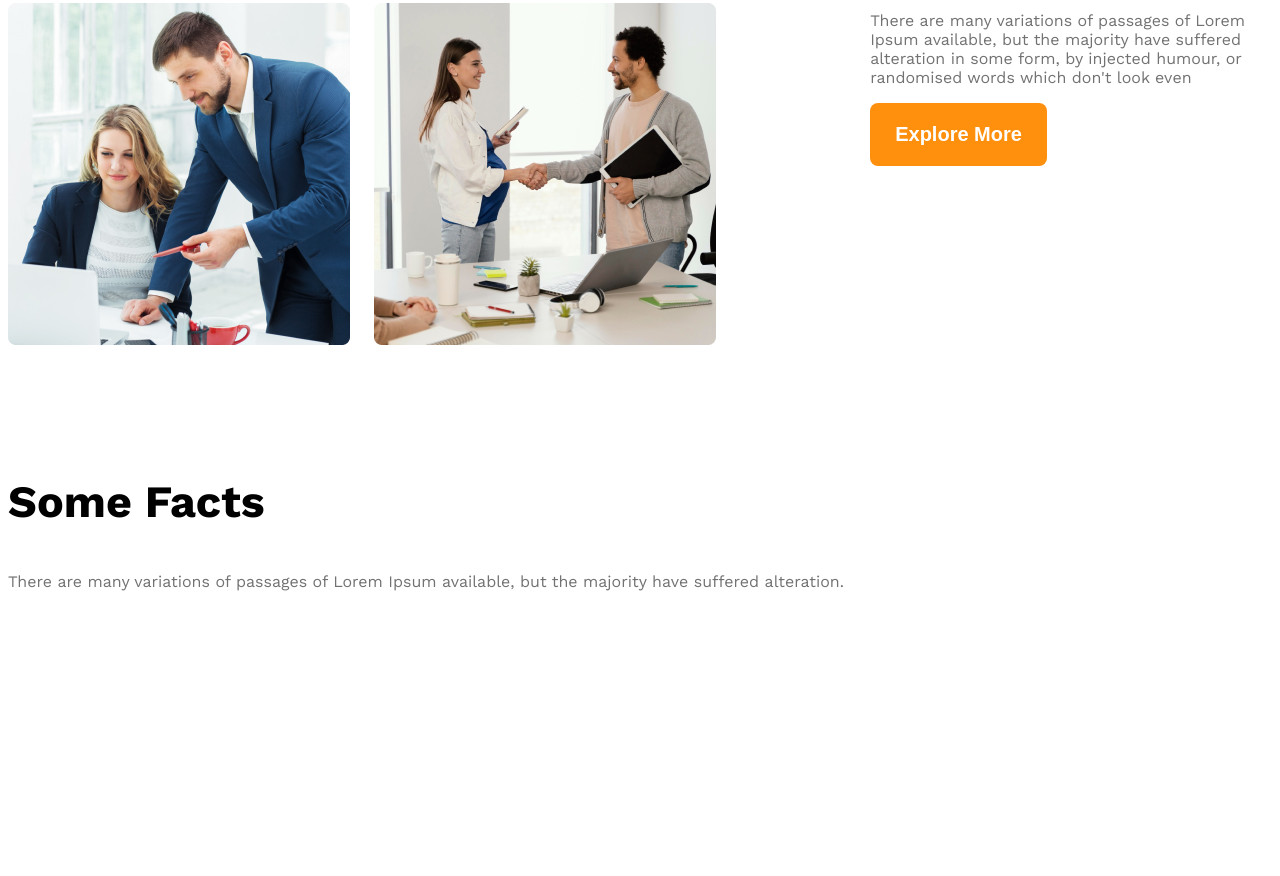
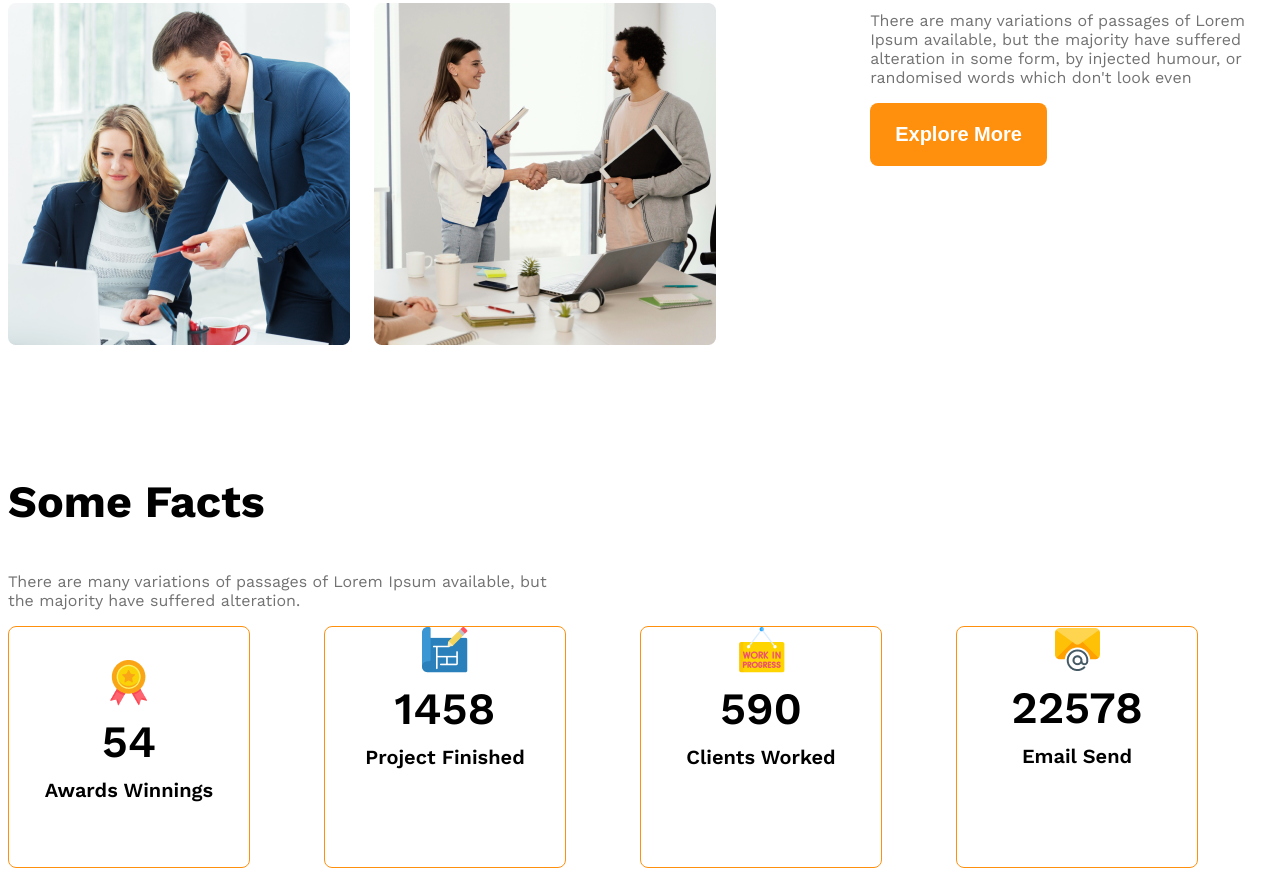
Before and after one commit to mohsyn007/g3-architec-website, a plain HTML site: page index.html in a window 1280 px wide. Shown: the part 1584-2460 px from the top of the page. Before the commit the page ends 2356 px from the top, so only its background shows below. Drawn offline with nearby package versions, Linux system fonts and the light colour scheme.

Commit message:
something new added

```diff
--- a/architecture.css
+++ b/architecture.css
@@ -39,7 +39,7 @@
     font-size: 1.25rem;
     font-weight: 600;
     border-radius: 8px;
-    border:none;
+    border: none;
 }
 
 
@@ -51,6 +51,7 @@ main {
 main>section {
     margin-top: 130px;
 }
+
 .section-title {
     font-size: 2.8rem;
     font-weight: 700;
@@ -130,34 +131,75 @@ main>section {
     max-width: 530px;
 }
 
+#quick-list {
+    font-weight: 700;
+}
+
+/* some facts related styles */
+.fact-card {
+    border: 1px solid #FF900E;
+    width: 240px;
+    height: 240px;
+    border-radius: 8px;
+    text-align: center;
+    align-items: center;
+    justify-content: center;
+}
+
+.fact-container {
+    display: grid;
+    grid-template-columns: repeat(4, 1fr);
+}
+
+.fact-number {
+    font-size: 2.8rem;
+    font-weight: 600;
+    margin-top: 5px;
+    margin-bottom: 10px;
+}
+
+.fact-name {
+    font-size: 1.25rem;
+    font-weight: 600;
+    margin-top: 10px;
+
+
+
+}
+
+.fact-description {
+    max-width: 540px;
+}
+
+
+
 /* responsive media query  */
 
 @media screen and (max-width:576px) {
 
     .navbar,
-    .nav-links
-    .teams {
+    .nav-links .teams {
         flex-direction: column;
     }
-    .team-image-container
-    {
-    grid-template-columns: repeat(1,1fr);
+
+    .team-image-container {
+        grid-template-columns: repeat(1, 1fr);
     }
-    .our-features
-    {
+
+    .our-features {
         margin-left: 20px;
         /* display: flex;
     flex-direction: column; */
     }
 }
+
 /* medium size  device styles */
-@media screen and (min-width:576px) and (max-width:992px)
-{
-.teams
-{
+@media screen and (min-width:576px) and (max-width:992px) {
+    .teams {
         flex-direction: column;
     }
-.our-features{
+
+    .our-features {
         margin-left: 50px;
     }
 }
--- a/index.html
+++ b/index.html
@@ -1,11 +1,13 @@
 <!DOCTYPE html>
 <html lang="en">
+
 <head>
     <meta charset="UTF-8">
     <meta name="viewport" content="width=device-width, initial-scale=1.0">
     <title>G-3 Architecture website</title>
     <link rel="stylesheet" href="architecture.css">
 </head>
+
 <body class="work-sans-font">
     <header class="bg-light">
         <nav class="navbar display-flex">
@@ -22,7 +24,9 @@
         <div class="banner">
             <div class="banner-content">
                 <h1 class="banner-title">Brand New Group of Architects </h1>
-            <p class="banner-description">There are many variations of passages of Lorem Ipsum available, but the majority have suffered alteration in some form, by injected humour, or randomised words which don't look even</p>
+                <p class="banner-description">There are many variations of passages of Lorem Ipsum available, but the
+                    majority have suffered alteration in some form, by injected humour, or randomised words which don't
+                    look even</p>
                 <button class="btn-primary">Explore More</button>
             </div>
             <img class="banner-image" src="images/banner.png" alt="">
@@ -38,8 +42,11 @@
                 <img src="images/team4.png" alt="">
             </div>qui
             <div class="our-features">
-            <h3 class="section-title"><span id="quick-list" class="text-light-gray ">Quick list</span> <span>of Our</span> <span class="text-primary"> Features</span></h3>
-            <p class="features-description text-light-gray">There are many variations of passages of Lorem Ipsum available, but the majority have suffered alteration in some form, by injected humour, or randomised words which don't look even</p>
+                <h3 class="section-title"><span id="quick-list" class="text-light-gray ">Quick list</span> <span>of
+                        Our</span> <span class="text-primary"> Features</span></h3>
+                <p class="features-description text-light-gray">There are many variations of passages of Lorem Ipsum
+                    available, but the majority have suffered alteration in some form, by injected humour, or randomised
+                    words which don't look even</p>
                 <button class="btn-primary">Explore More</button>
 
             </div>
@@ -47,28 +54,38 @@
         <!-- the features will enjoy -->
         <section>
             <h3 class="section-title">Some Facts</h3>
-            <p class="text-light-gray">There are many variations of passages of Lorem Ipsum available, but the majority have suffered alteration.</p>
+            <p class="text-light-gray fact-description">There are many variations of passages of Lorem Ipsum available,
+                but the majority have suffered alteration.</p>
             <div class="fact-container">
                 <!-- .fact*4>img.fact-icon+h4.fact-number+h5.fact-name -->
-            <div class="fact">
-                <img src="" alt="" class="fact-icon">
-                <h4 class="fact-number"></h4>
-                <h5 class="fact-name"></h5>
+
+                <div class="fact-card display-flex">
+                    <div>
+                        <img src="images/icons/ribon.png" alt="" class="fact-icon">
+                        <h4 class="fact-number">54</h4>
+                        <h5 class="fact-name">Awards Winnings</h5>
                     </div>
-            <div class="fact">
-                <img src="" alt="" class="fact-icon">
-                <h4 class="fact-number"></h4>
-                <h5 class="fact-name"></h5>
                 </div>
-            <div class="fact">
-                <img src="" alt="" class="fact-icon">
-                <h4 class="fact-number"></h4>
-                <h5 class="fact-name"></h5>
+                <div class="fact-card">
+                    <div>
+                        <img src="images/icons/projects.png" alt="" class="fact-icon">
+                        <h4 class="fact-number">1458</h4>
+                        <h5 class="fact-name">Project Finished</h5>
                     </div>
-            <div class="fact">
-                <img src="" alt="" class="fact-icon">
-                <h4 class="fact-number"></h4>
-                <h5 class="fact-name"></h5>
+                </div>
+                <div class="fact-card">
+                    <div>
+                        <img src="images/icons/customers.png" alt="" class="fact-icon">
+                        <h4 class="fact-number">590</h4>
+                        <h5 class="fact-name">Clients Worked</h5>
+                    </div>
+                </div>
+                <div class="fact-card">
+                    <div>
+                        <img src="images/icons/email.png" alt="" class="fact-icon">
+                        <h4 class="fact-number">22578</h4>
+                        <h5 class="fact-name">Email Send</h5>
+                    </div>
                 </div>
             </div>
         </section>
@@ -79,4 +96,5 @@
 
     </footer>
 </body>
+
 </html>
```
Lines whose indentation alone changed are shown as unchanged.
